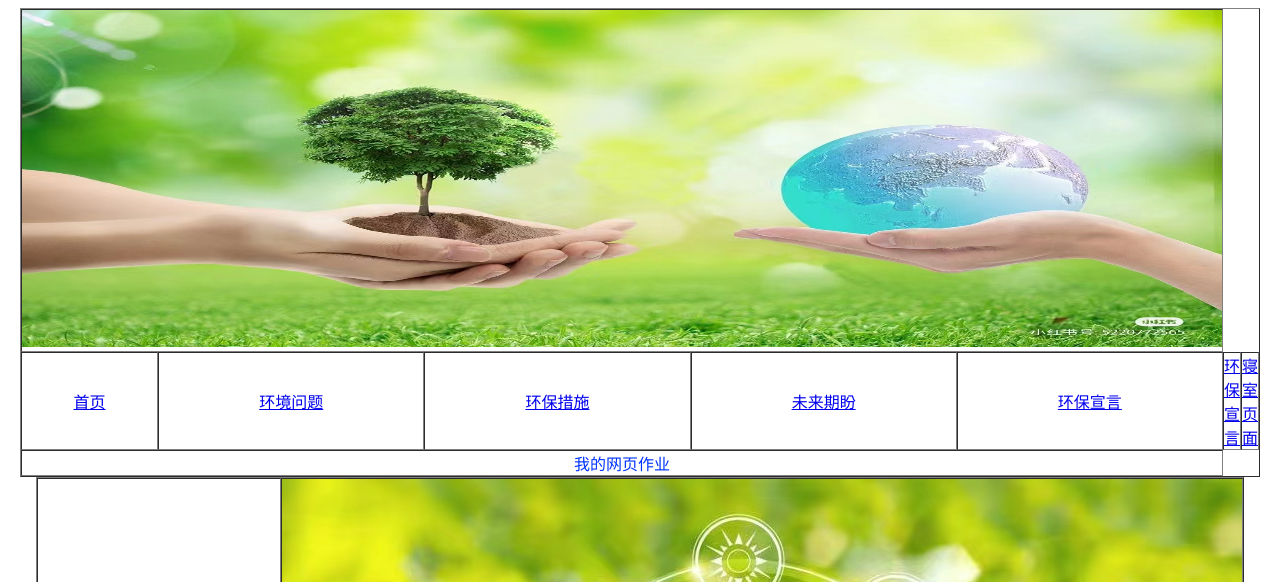
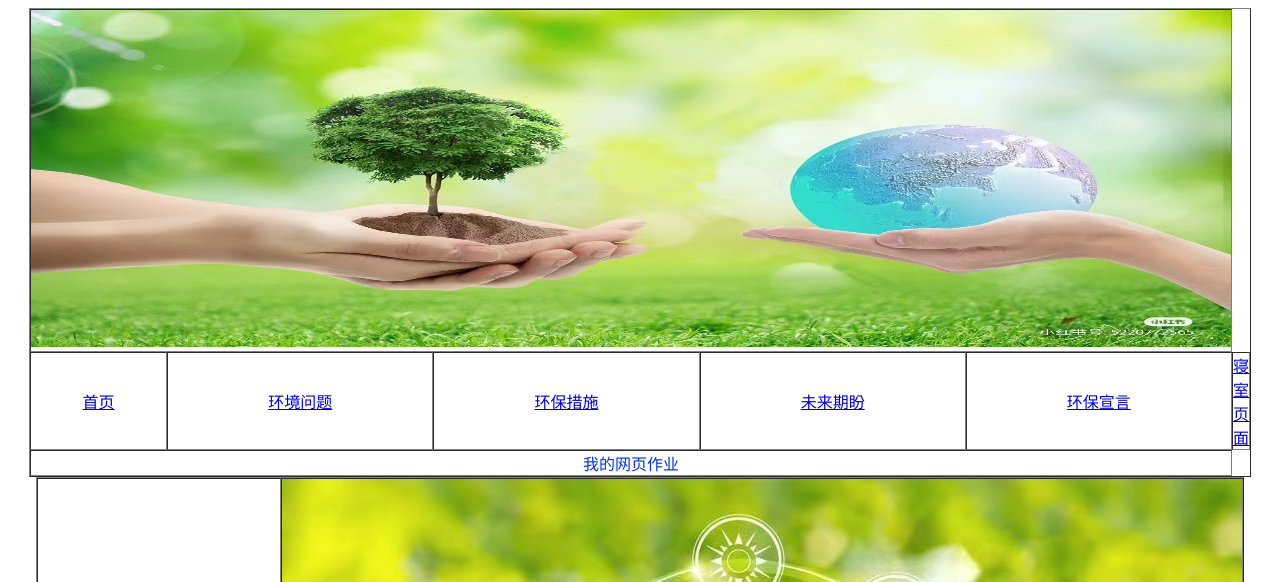
Before and after one commit to 17362896392/ly524, a plain HTML site: page index.html in a window 1280 px wide. Shown: the top 582 px of the page. Drawn offline with Linux system fonts and the light colour scheme.

Commit message:
Update index.html

```diff
--- a/index.html
+++ b/index.html
@@ -16,7 +16,6 @@
       <td style="text-align: center; font-family: '黑体';"><a href="环境问题.html">环境问题</a></td>
       <td style="text-align: center; font-family: '黑体';"><a href="环保措施.html">环保措施</a></td>
       <td style="text-align: center; font-family: '黑体';"><a href="未来期盼.html">未来期盼</a></td>
-      <td style="text-align: center; font-family: '黑体';"><a href="环保宣言.html">环保宣言</a></td>
       <td style="text-align: center; font-family: '黑体';"><a href="环保宣言.html">环保宣言</a></td>
       <td style="text-align: center; font-family: '黑体';"><a href=" https://xqrbsft.github.io/403/
 ">寝室页面</a></td>
```
